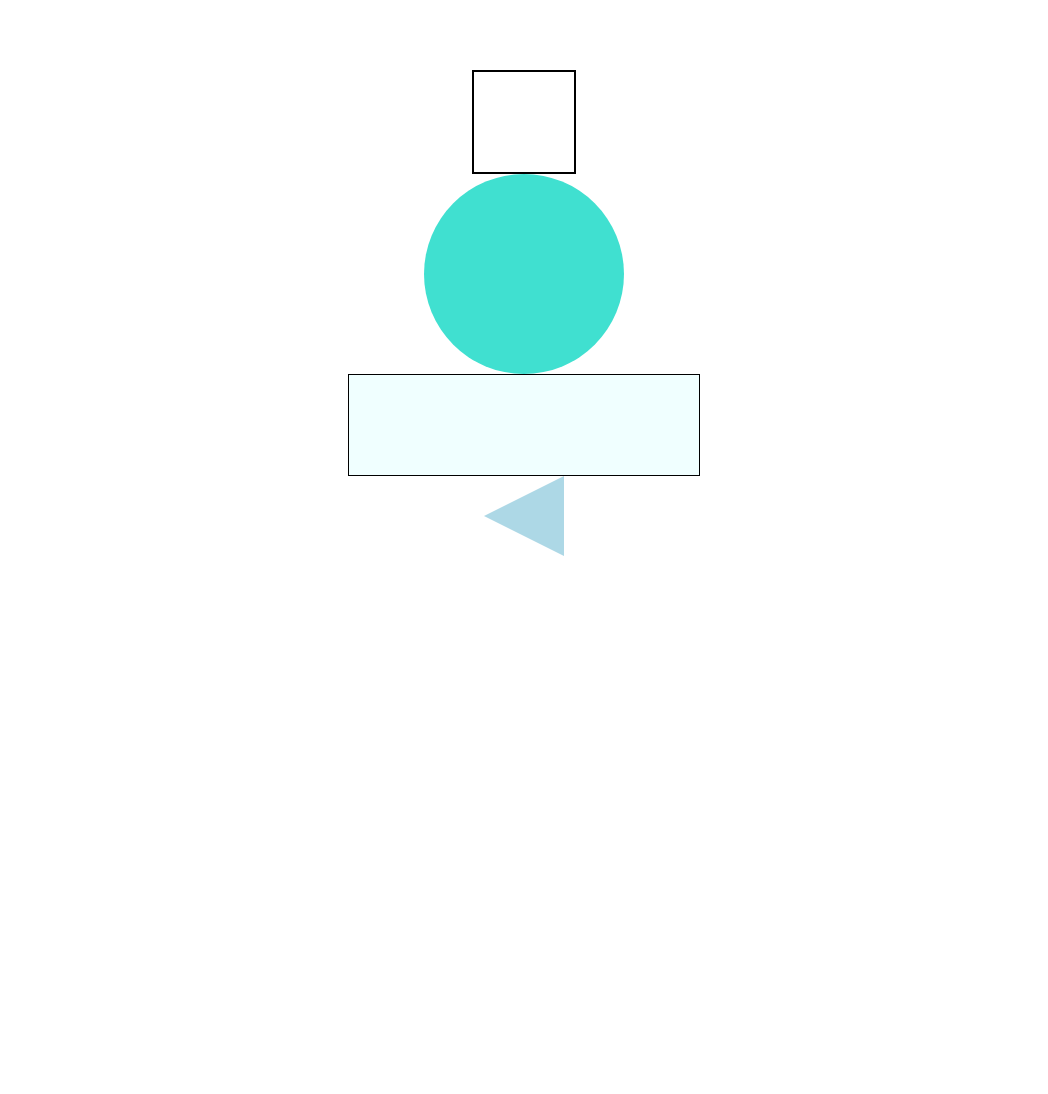
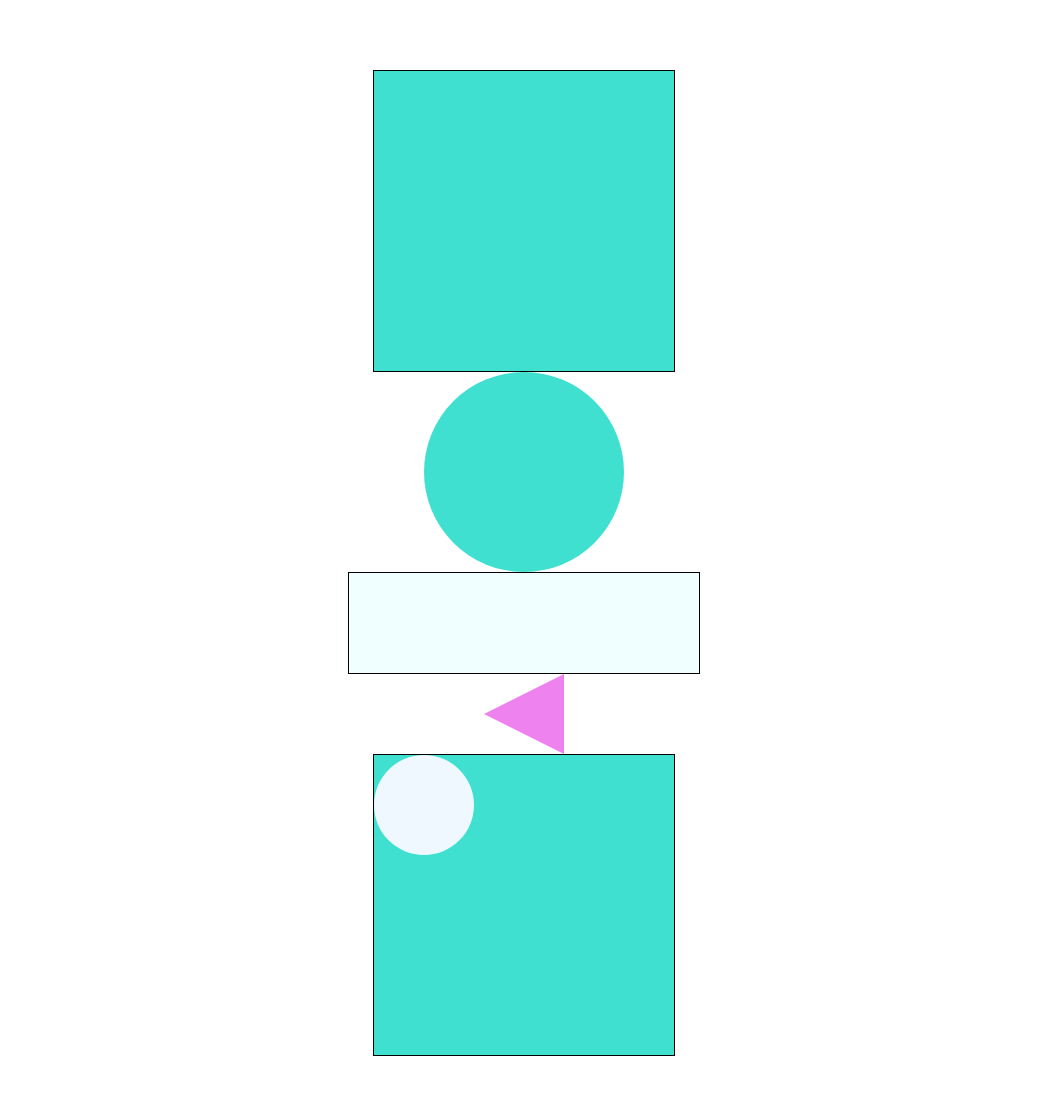
Before and after one commit to Mons1214/My-second-app-with-react, a React (Create React App) app: page / in a window 1280 px wide. Shown: the part 656-1750 px from the top of the page, without its empty margins (103-1151 px from the left). Built offline with nearby package versions, Linux system fonts and the light colour scheme.

Commit message:
Add circle to the component

```diff
--- a/src/App.jsx
+++ b/src/App.jsx
@@ -40,12 +40,12 @@ function App() {
       <Bartext></Bartext>
 
       <CustomCarrucel data={Postres}></CustomCarrucel>
-
       <Box sx={{
-        border: "2px solid",
-        width: "100px",
-        height: "100px"
-      }} />
+        border: "1px solid",
+        width: "300px",
+        height: "300px",
+        backgroundColor: "turquoise"
+      }} ></Box>
       <Box sx={{
         width: "200px",
         height: "200px",
@@ -56,16 +56,29 @@ function App() {
         border: "1px solid",
         width: "350px",
         height: "100px",
-        backgroundColor:"azure"
+        backgroundColor: "azure"
 
       }}></Box>
       <Box sx={{
         width: "0",
         height: "0",
         borderTop: "40px solid transparent",
-        borderRight: "80px solid lightblue",
+        borderRight: "80px solid violet",
         borderBottom: "40px solid transparent"
       }} />
+      <Box sx={{
+        border: "1px solid",
+        width: "300px",
+        height: "300px",
+        backgroundColor: "turquoise"
+      }} >
+        <Box sx={{
+          borderRadius: "50%",
+          width: "100px",
+          height: "100px",
+          backgroundColor: "aliceblue"
+        }} />
+      </Box>
     </Box >
   );
 }
```
